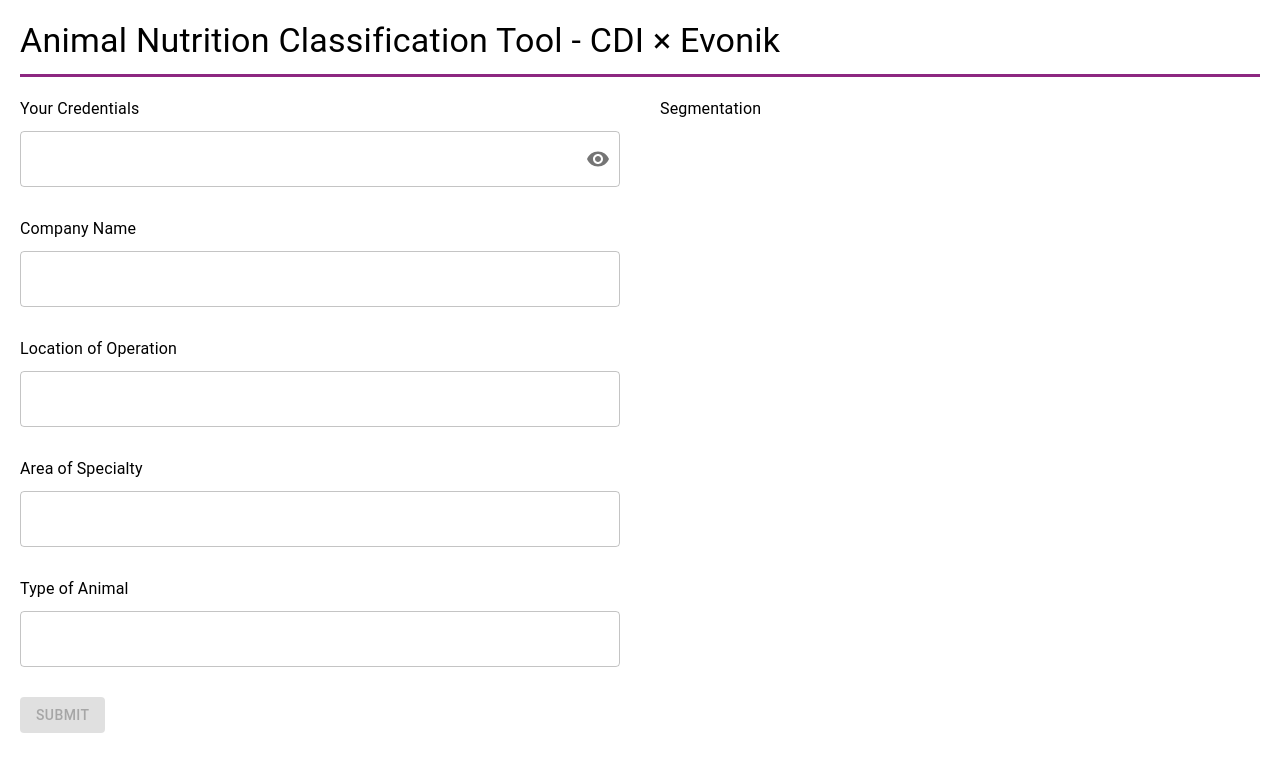
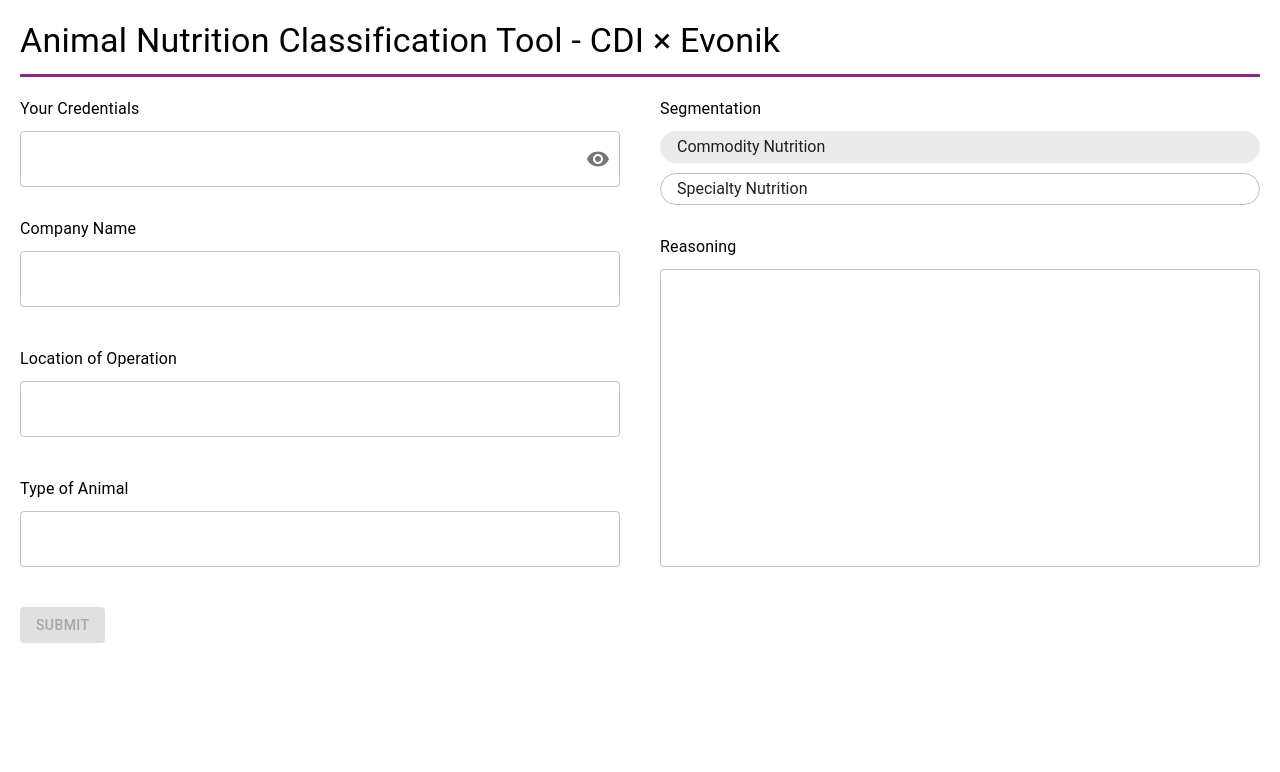
Before and after one commit to nutrition-insight-pro/nutrition-insight-pro.github.io, a React (Create React App) app: page / in a window 1280 px wide. Shown: the top 772 px of the page. Built offline with nearby package versions, Linux system fonts and the light colour scheme.

Commit message:
Hardcoded demo version

```diff
--- a/src/App.tsx
+++ b/src/App.tsx
@@ -1,8 +1,7 @@
 import { useState } from 'react';
 import './App.css';
-import { Button, Chip, Divider, Grid, Typography, useMediaQuery, useTheme } from '@mui/material';
+import { Box, Button, Chip, Divider, Grid, Typography, useMediaQuery, useTheme } from '@mui/material';
 import { CustomCredentials, CustomQuestion } from './components';
-import ReactTypingEffect from 'react-typing-effect';
 import apiService from './chatGPTApi';
 
 function App() {
@@ -17,26 +16,34 @@
   const [typeOfAnimal, setTypeOfAnimal] = useState<string>('');
 
   const [buttonDisabled, setButtonDisabled] = useState<boolean>(false);
-  const [response, setResponse] = useState<string>('');
+  const [response, setResponse] = useState<{classification: string, reason1: string, reason2: string, reason3: string}>
+    ({ classification: '', reason1: '', reason2: '', reason3: ''});
 
-  const handleButtonClick = () => {
-    console.log('Password:', apiKey);
-    console.log('Company Name:', companyName)
-    console.log('Location of Operation:', locationOfOperation)
-    console.log('Area of Specialty:', areaOfSpeciality)
-    console.log('Type of Animal:', typeOfAnimal)
-    console.log(response)
-  };
+  // const handleButtonClick = () => {
+  //   console.log('Password:', apiKey);
+  //   console.log('Company Name:', companyName)
+  //   console.log('Location of Operation:', locationOfOperation)
+  //   console.log('Area of Specialty:', areaOfSpeciality)
+  //   console.log('Type of Animal:', typeOfAnimal)
+  //   console.log(response)
+  // };
 
   const handleSubmit = async () => {
     try {
       setButtonDisabled(true);
-      const result = await apiService.callChatGPT(apiKey, companyName);
+      const result = await apiService.callChatGPT(apiKey, companyName, locationOfOperation, areaOfSpeciality, typeOfAnimal);
       setButtonDisabled(false);
-      setResponse(result.choices[0].message.content);
+      // setResponse(result);
+      setResponse({
+        classification: 'commodity',
+        reason1: 'Product Range: Requires a variety of feed ingredients for high-quality turkey production.',
+        reason2: 'Sustainability Focus: Commitment to sustainable and high-quality production necessitates specialty products.',
+        reason3: 'Similar companies maintain a balanced use of commodity and specialty products for comprehensive nutrition.'
+      })
     } catch (error) {
       console.error('Error fetching response from ChatGPT:', error);
-      setResponse('An error occurred while fetching the response.');
+      // setResponse('An error occurred while fetching the response.');
+      setButtonDisabled(false);
     }
   };
 
@@ -66,7 +73,7 @@
 
             <CustomQuestion text='Company Name' value={companyName} setValue={setCompanyName} />
             <CustomQuestion text='Location of Operation' value={locationOfOperation} setValue={setLocationOfOperation} />
-            <CustomQuestion text='Area of Specialty' value={areaOfSpeciality} setValue={setAreaOfSpeciality} />
+            {/* <CustomQuestion text='Area of Specialty' value={areaOfSpeciality} setValue={setAreaOfSpeciality} /> */}
             <CustomQuestion text='Type of Animal' value={typeOfAnimal} setValue={setTypeOfAnimal} />
 
             <Grid item xs={12} md={6} sx={{ display: 'flex', justifyContent: 'flex-start' }}>
@@ -86,14 +93,76 @@
               Segmentation
             </Typography>
 
-            {/* <Chip label="Chip Filled" sx={{ margin: '10px 0px 30px 0px' }}/>
+            <Box
+              sx={{
+                display: 'flex',
+                flexDirection: 'column',
+                alignItems: 'left',
+                width: '100%',
+                maxWidth: '600px',
+              }}
+            >
+              <Chip
+                label= {response.classification === '' ? 'Commodity Nutrition' : 'Commodity Nutrition (65%)'}
+                sx={{
+                  width: '100%',
+                  marginBottom: '10px',
+                  justifyContent: 'flex-start',
+                  paddingLeft: '5px',
+                  marginTop: '10px',
+                  backgroundColor: response.classification === 'commodity' ? 'green': '',
+                  color: response.classification === 'commodity' ? 'white' : '',
+                  fontSize: '1rem',
+                }}
+              />
+              <Chip
+                label={response.classification === '' ? 'Specialty Nutrition' : 'Specialty Nutrition (35%)'}
+                variant='outlined'
+                sx={{
+                  width: '100%',
+                  marginBottom: '30px',
+                  justifyContent: 'flex-start',
+                  paddingLeft: '5px',
+                  backgroundColor: response.classification === 'specialty' ? 'green': '',
+                  color: response.classification === 'specialty' ? 'white' : '',
+                  fontSize: '1rem',
+                }}
+              />
+            </Box>
 
-            <Chip label="Chip Outlined" sx={{ margin: '10px 0px 30px 0px' }} variant="outlined" /> */}
-
-            <Typography align='left' sx={{ margin: '10px 0px 30px 0px' }}>
-              {response}
+            <Typography align='left'>
+              Reasoning
             </Typography>
 
+            <Box
+              sx={{
+                marginTop: '10px',
+                display: 'inline-block',
+                padding: '16.5px 14px',
+                border: '1px solid rgba(0, 0, 0, 0.23)',
+                borderRadius: '4px',
+                '&:hover': {
+                  borderColor: 'rgba(0, 0, 0, 0.87)',
+                },
+                '&:focus-within': {
+                  borderColor: 'rgba(0, 0, 0, 0.87)',
+                  boxShadow: '0 0 0 1px rgba(0, 0, 0, 0.87)',
+                },
+                minHeight: '298px',
+                width: '100%',
+                boxSizing: 'border-box',
+              }}
+            >
+              <Typography align='left'>
+                {response.reason1 !== '' ? '- ': ''}{response.reason1}
+              </Typography>
+              <Typography align='left'>
+                {response.reason2 !== '' ? '- ': ''}{response.reason2}
+              </Typography>
+              <Typography align='left'>
+                {response.reason3 !== '' ? '- ': ''}{response.reason3}
+              </Typography>
+            </Box>
           </Grid>
         </Grid>
     </div>
--- a/src/components.tsx
+++ b/src/components.tsx
@@ -14,7 +14,7 @@
       <Typography align="left">
           {text}
       </Typography>
-      <FormControl sx={{ m: 1, margin: '10px 0px 30px 0px' }} fullWidth variant="outlined">
+      <FormControl sx={{ m: 1, margin: '10px 0px 40px 0px' }} fullWidth variant="outlined">
           <OutlinedInput value={value} onChange={(event: ChangeEvent<HTMLInputElement>) => {
             setValue(event.target.value);
         }}/>
```
Also changed, not shown: src/chatGPTApi.tsx (+80 -20 lines).
